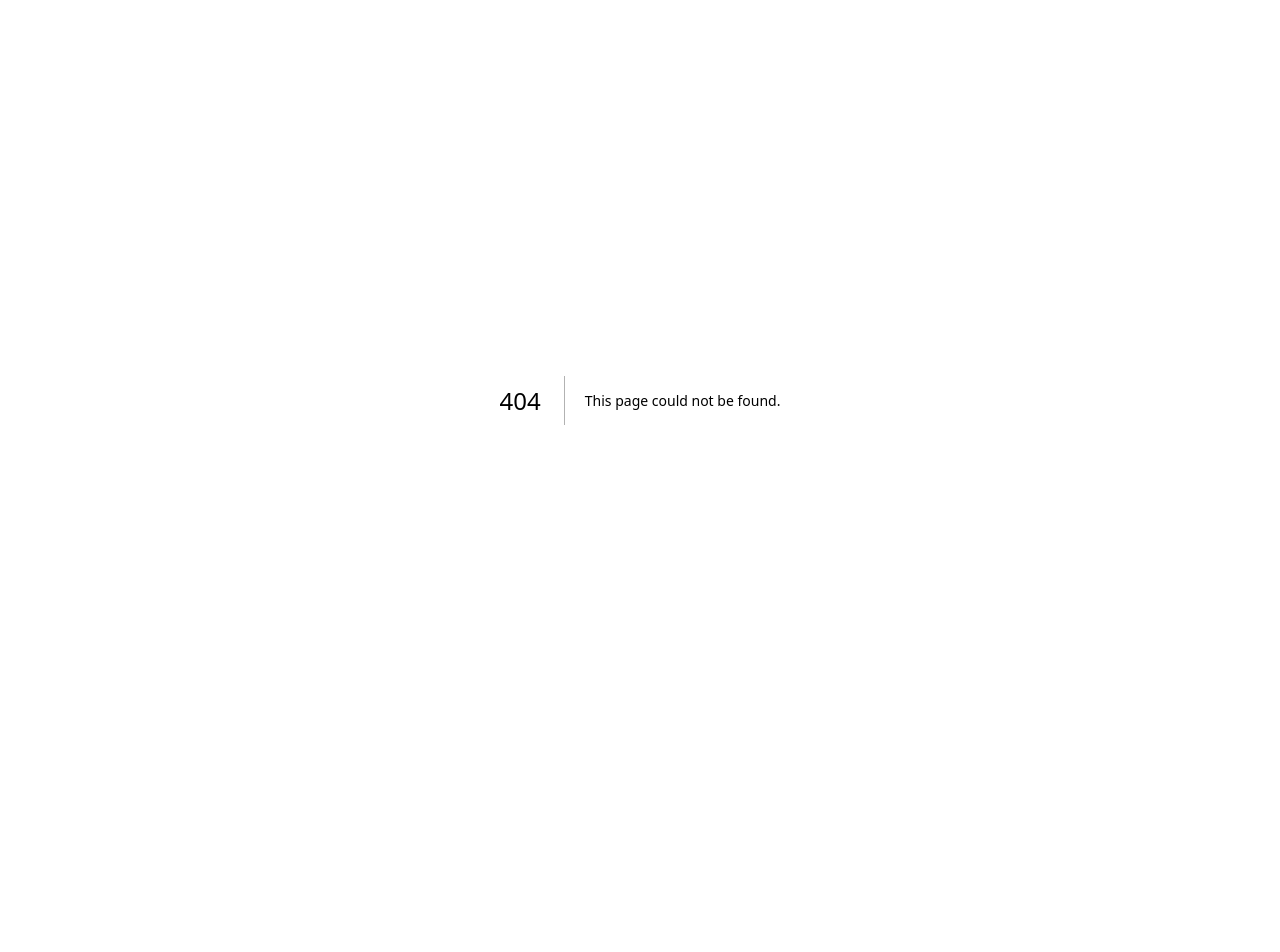
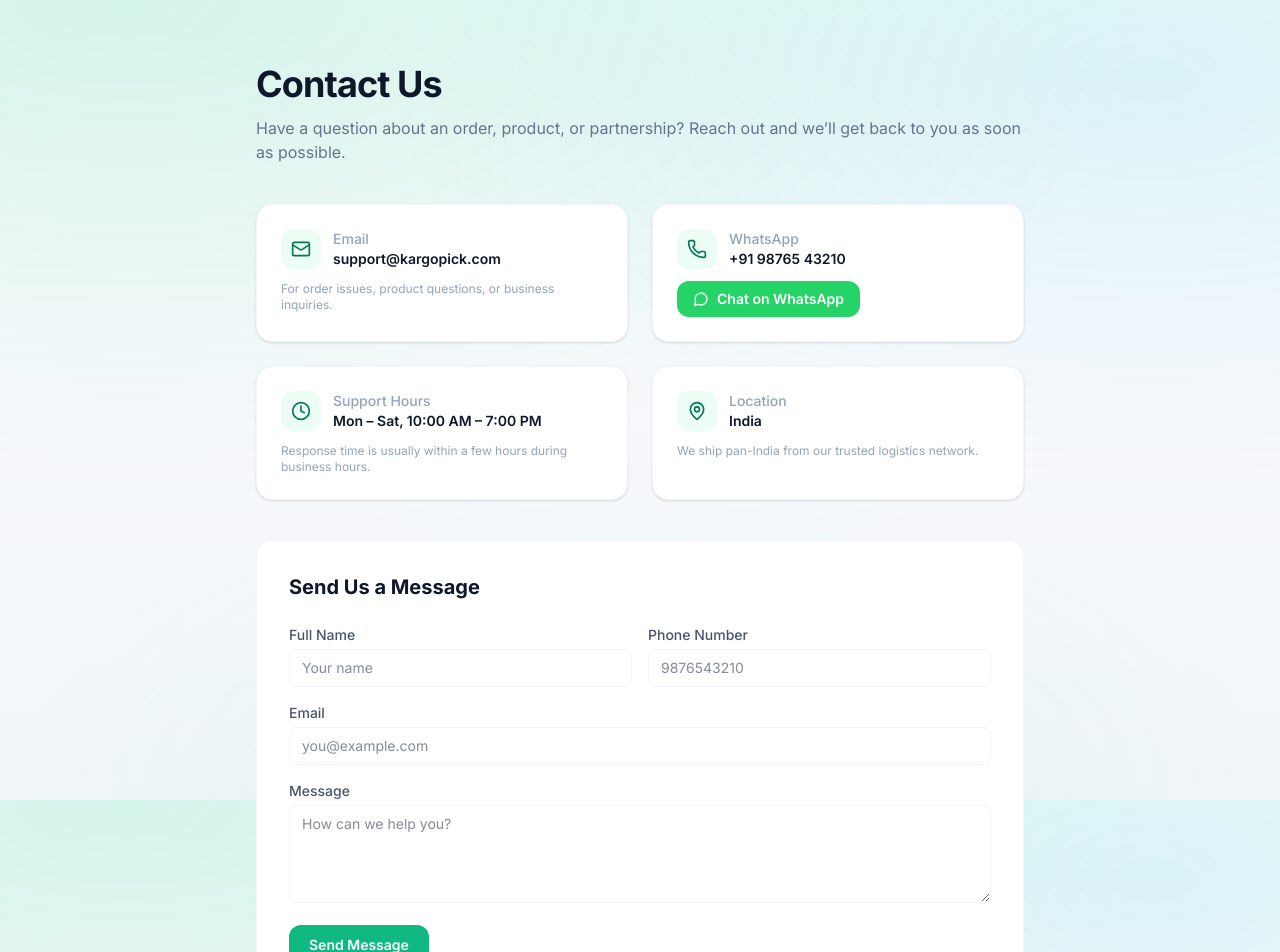
Before and after one commit to essasiddiqui12/kargopick, a Next.js app: page /contact in a window 1280 px wide. Before the commit this address had no page. Shown: the top 952 px of the page. Before the commit the page ends 800 px from the top, so only its background shows below. Built offline with nearby package versions, Linux system fonts and the light colour scheme.

Commit message:
feat: add Contact Us page and navigation link

```diff
--- /dev/null
+++ b/src/app/contact/page.tsx
@@ -0,0 +1,15 @@
+import ContactForm from "@/components/ContactForm";
+import { BRAND_NAME } from "@/lib/brand";
+
+export const metadata = {
+  title: `Contact Us | ${BRAND_NAME}`,
+  description: `Get in touch with ${BRAND_NAME}. We're here to help with orders, product queries, and support.`,
+};
+
+export default function ContactPage() {
+  return (
+    <div className="mx-auto max-w-7xl px-4 py-12 sm:px-6 lg:px-8 lg:py-16">
+      <ContactForm />
+    </div>
+  );
+}
--- /dev/null
+++ b/src/components/ContactForm.tsx
@@ -0,0 +1,129 @@
+"use client";
+
+import { Mail, Phone, MapPin, Clock, MessageCircle } from "lucide-react";
+import { BRAND_EMAIL } from "@/lib/brand";
+import { formatWhatsAppDisplay, getWhatsAppUrl, buildEnquiryMessage } from "@/lib/whatsapp";
+
+export default function ContactForm() {
+  const whatsappUrl = getWhatsAppUrl(buildEnquiryMessage());
+  const phoneDisplay = formatWhatsAppDisplay();
+
+  return (
+    <div className="mx-auto max-w-3xl">
+      <h1 className="text-3xl font-bold tracking-tight text-surface-900 sm:text-4xl">
+        Contact Us
+      </h1>
+      <p className="mt-3 text-base text-surface-600">
+        Have a question about an order, product, or partnership? Reach out and we’ll get back to you as soon as possible.
+      </p>
+
+      <div className="mt-10 grid gap-6 sm:grid-cols-2">
+        <div className="rounded-2xl border border-surface-200 bg-white p-6 shadow-sm">
+          <div className="flex items-center gap-3">
+            <div className="flex h-10 w-10 shrink-0 items-center justify-center rounded-xl bg-brand-50 text-brand-700">
+              <Mail className="h-5 w-5" />
+            </div>
+            <div>
+              <p className="text-sm font-medium text-surface-500">Email</p>
+              <p className="text-sm font-semibold text-surface-900">{BRAND_EMAIL}</p>
+            </div>
+          </div>
+          <p className="mt-3 text-xs text-surface-500">
+            For order issues, product questions, or business inquiries.
+          </p>
+        </div>
+
+        <div className="rounded-2xl border border-surface-200 bg-white p-6 shadow-sm">
+          <div className="flex items-center gap-3">
+            <div className="flex h-10 w-10 shrink-0 items-center justify-center rounded-xl bg-brand-50 text-brand-700">
+              <Phone className="h-5 w-5" />
+            </div>
+            <div>
+              <p className="text-sm font-medium text-surface-500">WhatsApp</p>
+              <p className="text-sm font-semibold text-surface-900">{phoneDisplay}</p>
+            </div>
+          </div>
+          <div className="mt-3">
+            <a
+              href={whatsappUrl}
+              target="_blank"
+              rel="noopener noreferrer"
+              className="inline-flex items-center gap-2 rounded-xl bg-[#25D366] px-4 py-2 text-sm font-semibold text-white hover:bg-[#20bd5a]"
+            >
+              <MessageCircle className="h-4 w-4" />
+              Chat on WhatsApp
+            </a>
+          </div>
+        </div>
+
+        <div className="rounded-2xl border border-surface-200 bg-white p-6 shadow-sm">
+          <div className="flex items-center gap-3">
+            <div className="flex h-10 w-10 shrink-0 items-center justify-center rounded-xl bg-brand-50 text-brand-700">
+              <Clock className="h-5 w-5" />
+            </div>
+            <div>
+              <p className="text-sm font-medium text-surface-500">Support Hours</p>
+              <p className="text-sm font-semibold text-surface-900">Mon – Sat, 10:00 AM – 7:00 PM</p>
+            </div>
+          </div>
+          <p className="mt-3 text-xs text-surface-500">
+            Response time is usually within a few hours during business hours.
+          </p>
+        </div>
+
+        <div className="rounded-2xl border border-surface-200 bg-white p-6 shadow-sm">
+          <div className="flex items-center gap-3">
+            <div className="flex h-10 w-10 shrink-0 items-center justify-center rounded-xl bg-brand-50 text-brand-700">
+              <MapPin className="h-5 w-5" />
+            </div>
+            <div>
+              <p className="text-sm font-medium text-surface-500">Location</p>
+              <p className="text-sm font-semibold text-surface-900">India</p>
+            </div>
+          </div>
+          <p className="mt-3 text-xs text-surface-500">
+            We ship pan-India from our trusted logistics network.
+          </p>
+        </div>
+      </div>
+
+      <div className="mt-10 rounded-2xl border border-surface-200 bg-surface-50 p-6 sm:p-8">
+        <h2 className="text-xl font-bold text-surface-900">Send Us a Message</h2>
+        <form className="mt-6 grid gap-4 sm:grid-cols-2" onSubmit={(e) => { e.preventDefault(); alert("This is a demo contact form. Please reach out via WhatsApp or email for now."); }}>
+          <div className="sm:col-span-1">
+            <label className="block text-sm font-medium text-surface-700 mb-1">Full Name</label>
+            <input required className="w-full rounded-lg border border-surface-200 bg-white px-3 py-2 text-sm text-surface-900 focus:border-brand-400 focus:outline-none focus:ring-2 focus:ring-brand-100" placeholder="Your name" />
+          </div>
+          <div className="sm:col-span-1">
+            <label className="block text-sm font-medium text-surface-700 mb-1">Phone Number</label>
+            <input required className="w-full rounded-lg border border-surface-200 bg-white px-3 py-2 text-sm text-surface-900 focus:border-brand-400 focus:outline-none focus:ring-2 focus:ring-brand-100" placeholder="9876543210" />
+          </div>
+          <div className="sm:col-span-2">
+            <label className="block text-sm font-medium text-surface-700 mb-1">Email</label>
+            <input required type="email" className="w-full rounded-lg border border-surface-200 bg-white px-3 py-2 text-sm text-surface-900 focus:border-brand-400 focus:outline-none focus:ring-2 focus:ring-brand-100" placeholder="you@example.com" />
+          </div>
+          <div className="sm:col-span-2">
+            <label className="block text-sm font-medium text-surface-700 mb-1">Message</label>
+            <textarea required rows={4} className="w-full rounded-lg border border-surface-200 bg-white px-3 py-2 text-sm text-surface-900 focus:border-brand-400 focus:outline-none focus:ring-2 focus:ring-brand-100" placeholder="How can we help you?" />
+          </div>
+          <div className="sm:col-span-2">
+            <button type="submit" className="inline-flex items-center gap-2 rounded-xl bg-brand-500 px-5 py-2.5 text-sm font-semibold text-white hover:bg-brand-600">
+              Send Message
+            </button>
+          </div>
+        </form>
+      </div>
+
+      <div className="mt-10 flex flex-col sm:flex-row items-center justify-between gap-4 rounded-2xl border border-surface-200 bg-surface-50 p-6">
+        <div>
+          <p className="text-sm font-medium text-surface-500">Prefer instant support?</p>
+          <p className="text-lg font-bold text-surface-900">Chat with us on WhatsApp.</p>
+        </div>
+        <a href={whatsappUrl} target="_blank" rel="noopener noreferrer" className="inline-flex items-center gap-2 rounded-xl bg-[#25D366] px-5 py-2.5 text-sm font-semibold text-white hover:bg-[#20bd5a]">
+          <MessageCircle className="h-4 w-4" />
+          Open WhatsApp
+        </a>
+      </div>
+    </div>
+  );
+}
--- a/src/components/Header.tsx
+++ b/src/components/Header.tsx
@@ -10,6 +10,7 @@
   { href: "/", label: "Home" },
   { href: "/products", label: "Products" },
   { href: "/about", label: "About Us" },
+  { href: "/contact", label: "Contact" },
   { href: "/track-order", label: "Track Order" },
   { href: "/products?category=gym-essentials", label: "Gym Essentials" },
   { href: "/products?category=imported", label: "Imported" },
```
